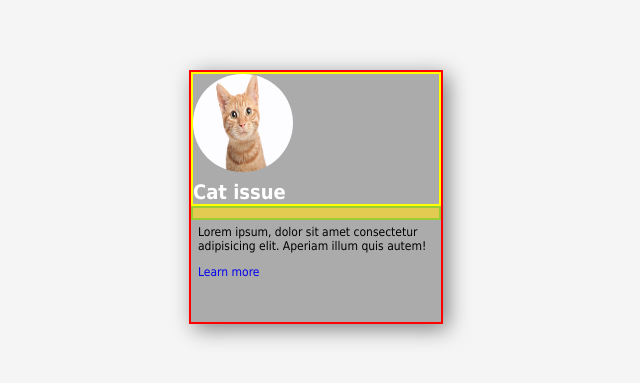
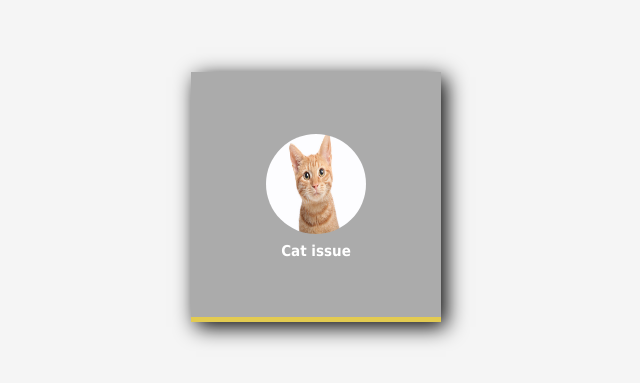
Before and after one commit to itz-maryeee/proj-tests, a plain HTML site: page cardTest.html in a window 1280 px wide. Shown: the part 211-594 px from the top of the page, without its empty margins (324-964 px from the left). Drawn offline with Linux system fonts and the light colour scheme.

```diff
--- a/cardTest.html
+++ b/cardTest.html
@@ -9,10 +9,12 @@
 
 <body>
     <div class="card">
+
         <div class="card-title">
-            <img src="/test img.jpg"" alt="meow">
+            <img src="/proj-tests/test img.jpg" alt="meow">
             <span>Cat issue</span>
         </div>
+
         <div class="card-content">
             <p>Lorem ipsum, dolor sit amet consectetur adipisicing elit. Aperiam illum quis autem!</p>
             <a href="#">Learn more</a>
--- a/style.css
+++ b/style.css
@@ -1,8 +1,3 @@
-*::after::before{
-    margin: 0;
-    padding: 0;
-    box-sizing: border-box;
-}
 body{
     display: flex;
     align-items: center;
@@ -14,43 +9,83 @@
     background-color: whitesmoke;
 }
 .card{
-    border: 2px solid red;
+    /* border: 2px solid red; */
 
     height: 250px;
     width: 250px;
-    box-shadow: 5px 5px 20px grey;
-    background-color: rgb(0, 0, 0,0.3);
+    position: relative;
+    display: block;
+    box-shadow: 5px 5px 20px black;
+    background-color: rgb(0, 0, 0,0.30);
 }
 .card-title{
-    border: 2px solid yellow;
+    /* border: 2px solid yellow; */
 
-    height: 130px;
+    height: 100%;
+    width: auto;
     display: flex;
     flex-direction: column;
+    justify-content: center;
+    align-items: center;
     gap: 0.5em;
+    background-color: transparent;
+    z-index: 5;
 
-    margin: 0;
+
 }
 .card-title span{
-    font-size: 20px;
+    font-size: 15px;
     font-weight: 800;
 }
 img{
     height: 100px;
     width: 100px;
-    border-radius:100px ;
+    border-radius:100%;
+    transition: all ease-out 1s;
 }
 .card-content{
-    border: 2px solid yellowgreen;
+    /* border: 2px solid yellowgreen; */
 
     color: black;
     background-color: rgba(246, 214, 51, 0.75);
-    height: 10px;
-    width: 250px;
-    padding: 5px;
-    box-sizing: border-box;
+    height: 2%;
+    width: fit-content;
+    position: absolute;
+    bottom: 0;
+    left: 0;
+    right: 0;
+    overflow: hidden;
     font-size: 12px;
+    transition: all ease-out 1s;
+}
+.card-content p{
+    margin-top: 30%;
 }
 .card-content a{
     text-decoration: none;
 }
+
+.card:hover img{
+    height: auto;
+    width: 40px;
+    z-index: 5;
+}
+.card:hover .card-title{
+    /* border: 2px solid yellowgreen; */
+    height: 60px;
+    display: flex;
+    flex-direction: column;
+    display: flex;
+    flex-direction: column;
+    justify-content: flex-start;
+    align-items: flex-start;
+    padding: 5px;
+    color: black;
+}
+
+.card:hover .card-content{
+    /* border: 2px solid yellow; */
+
+    height: 250px;
+    width: fit-content;
+}
```
